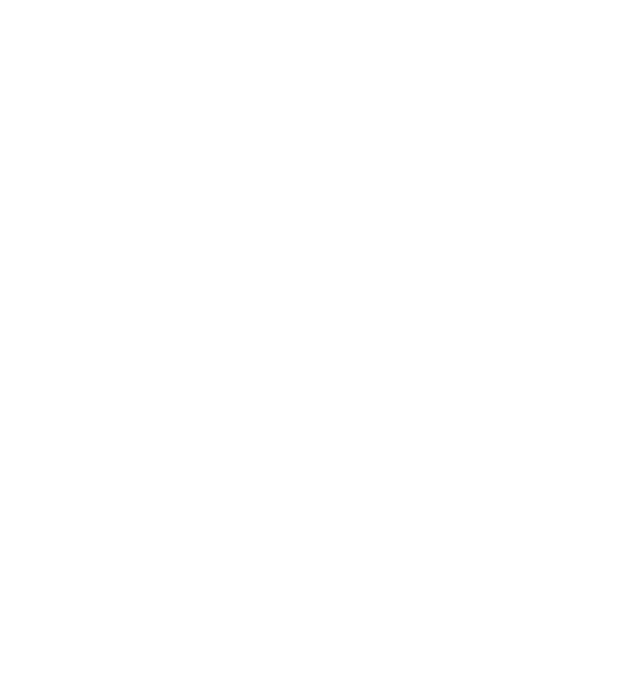
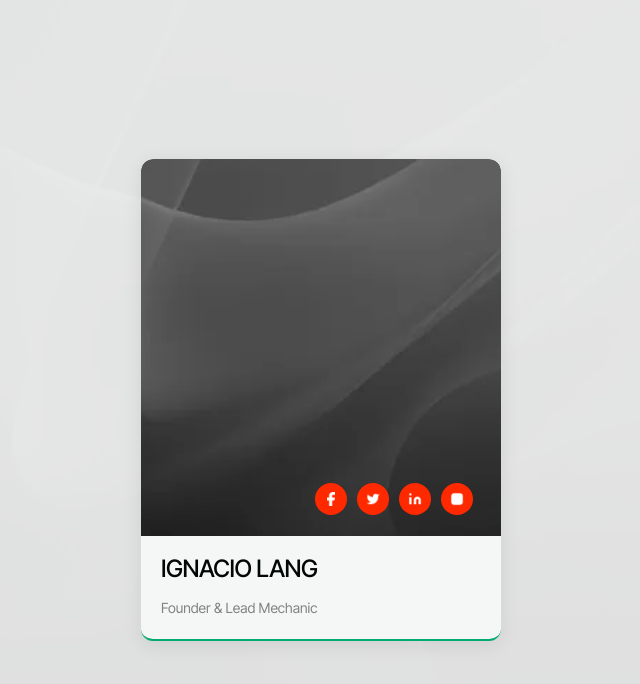
Before and after one commit to pozetiv4iks/redev-homepage, a plain HTML site: page index.html in a window 1280 px wide. Shown: the whole page, without its empty margins (319-959 px from the left). Drawn offline with Linux system fonts and the light colour scheme.

Commit message:
create task

```diff
--- a/index.html
+++ b/index.html
@@ -3,9 +3,49 @@
 <head>
   <meta charset="UTF-8">
   <meta name="viewport" content="width=device-width, initial-scale=1.0">
-  <title>Document</title>
+  <title>Ignacio Lang - Profile</title>
+  <link rel="stylesheet" href="style.css">
+  <link rel="preconnect" href="https://fonts.googleapis.com">
+  <link rel="preconnect" href="https://fonts.gstatic.com" crossorigin>
+  <link href="https://fonts.googleapis.com/css2?family=Inter+Tight:wght@400;500&display=swap" rel="stylesheet">
 </head>
 <body>
-
+  <section class="hero-background">
+    <div class="hero-overlay"></div>
+  </section>
+  <main class="container">
+    <figure class="profile-card">
+      <div class="img-block">
+        <picture class="bg-picture">
+          <source media="(max-width: 768px)" srcset="bg.png">
+          <source media="(min-width: 769px)" srcset="bg.png">
+          <img
+            src="bg.png"
+            alt="Abstract dark background with smooth curves"
+            loading="lazy"
+            class="bg-image"
+          >
+        </picture>
+        <div class="social-icons">
+          <a href="#" class="social-circle" aria-label="Facebook">
+            <img src="facebook.png" alt="Facebook" loading="lazy">
+          </a>
+          <a href="#" class="social-circle" aria-label="Twitter">
+            <img src="twitter.png" alt="LinkedIn" loading="lazy">
+          </a>
+          <a href="#" class="social-circle" aria-label="LinkedIn">
+            <img src="linkedin.png" alt="LinkedIn" loading="lazy">
+          </a>
+          <a href="#" class="social-circle" aria-label="Instagram">
+            <img src="instagram.png" alt="Instagram" loading="lazy">
+          </a>
+        </div>
+      </div>
+      <figcaption class="name-block">
+        <h1 class="name">Ignacio Lang</h1>
+        <p class="title">Founder & Lead Mechanic</p>
+      </figcaption>
+    </figure>
+  </main>
 </body>
 </html>
--- a/style.css
+++ b/style.css
@@ -0,0 +1,181 @@
+* {
+  margin: 0;
+  padding: 0;
+  box-sizing: border-box;
+}
+
+body {
+  font-family: 'Inter Tight', sans-serif;
+  background-color: #f5f5f5;
+  min-height: 100vh;
+  display: flex;
+  align-items: center;
+  justify-content: center;
+}
+
+.hero-background {
+  position: fixed;
+  top: 0;
+  left: 0;
+  width: 100vw;
+  height: 100vh;
+  background-image: url('bg.png');
+  background-size: cover;
+  background-position: center;
+  background-repeat: no-repeat;
+  z-index: -1;
+  opacity: 0.1;
+}
+
+.hero-overlay {
+  width: 100%;
+  height: 100%;
+  background: linear-gradient(135deg, rgba(0, 172, 109, 0.1) 0%, transparent 100%);
+}
+
+/* Container */
+.container {
+  padding: 40px;
+}
+
+/* Profile Card */
+.profile-card {
+  width: 360px;
+  height: 482px;
+  padding-bottom: 20px;
+  display: flex;
+  flex-direction: column;
+  gap: 20px;
+  border-bottom: 2px solid #00AC6D;
+  background: #f5f7f6;
+  border-radius: 12px;
+  overflow: hidden;
+  box-shadow: 0 4px 20px rgba(0, 0, 0, 0.08);
+}
+
+/* Image Block */
+.img-block {
+  width: 360px;
+  height: 380px;
+  position: relative;
+  overflow: hidden;
+  border-radius: 12px 12px 0 0;
+}
+
+.bg-picture {
+  display: block;
+  width: 100%;
+  height: 100%;
+}
+
+.bg-image {
+  width: 800px;
+  height: 532px;
+  position: absolute;
+  top: -76px;
+  left: -220px;
+  object-fit: cover;
+}
+
+.social-icons {
+  width: 158px;
+  height: 32px;
+  display: flex;
+  justify-content: space-between;
+  align-items: center;
+  gap: 10px;
+  position: absolute;
+  top: 324px;
+  left: 174px;
+  z-index: 10;
+}
+
+.social-circle {
+  width: 32px;
+  height: 32px;
+  border-radius: 100px;
+  background: #FF2900;
+  display: flex;
+  align-items: center;
+  justify-content: center;
+  text-decoration: none;
+  transition: transform 0.2s ease, background-color 0.2s ease;
+}
+
+
+.social-circle img,
+.social-circle svg {
+  width: 14px;
+  height: 14px;
+  object-fit: contain;
+  filter: brightness(0) invert(1);
+}
+
+.social-circle svg {
+  filter: none;
+}
+
+.name-block {
+  width: 100%;
+  padding: 0 20px;
+  display: flex;
+  flex-direction: column;
+  gap: 14px;
+}
+
+.name {
+  width: 100%;
+  font-family: 'Inter Tight', sans-serif;
+  font-weight: 500;
+  font-size: 24px;
+  line-height: 110%;
+  letter-spacing: -0.02em;
+  text-transform: uppercase;
+  color: #000704;
+}
+
+.title {
+  width: 100%;
+  font-family: 'Inter Tight', sans-serif;
+  font-weight: 400;
+  font-size: 14px;
+  line-height: 160%;
+  letter-spacing: 0;
+  color: #7F8381;
+}
+
+@media (max-width: 400px) {
+  .profile-card {
+    width: 100%;
+    max-width: 360px;
+  }
+
+  .img-block {
+    width: 100%;
+  }
+
+  .social-icons {
+    left: auto;
+    right: 20px;
+  }
+}
+
+img[loading="lazy"] {
+  opacity: 1;
+  transition: opacity 0.3s ease;
+}
+
+.profile-card {
+  animation: fadeInUp 0.6s ease-out;
+}
+
+@keyframes fadeInUp {
+  from {
+    opacity: 0;
+    transform: translateY(20px);
+  }
+  to {
+    opacity: 1;
+    transform: translateY(0);
+  }
+}
```
Also changed, not shown: bg.png (added), facebook.png (added), instagram.png (added), linkedin.png (added), twitter.png (added).
